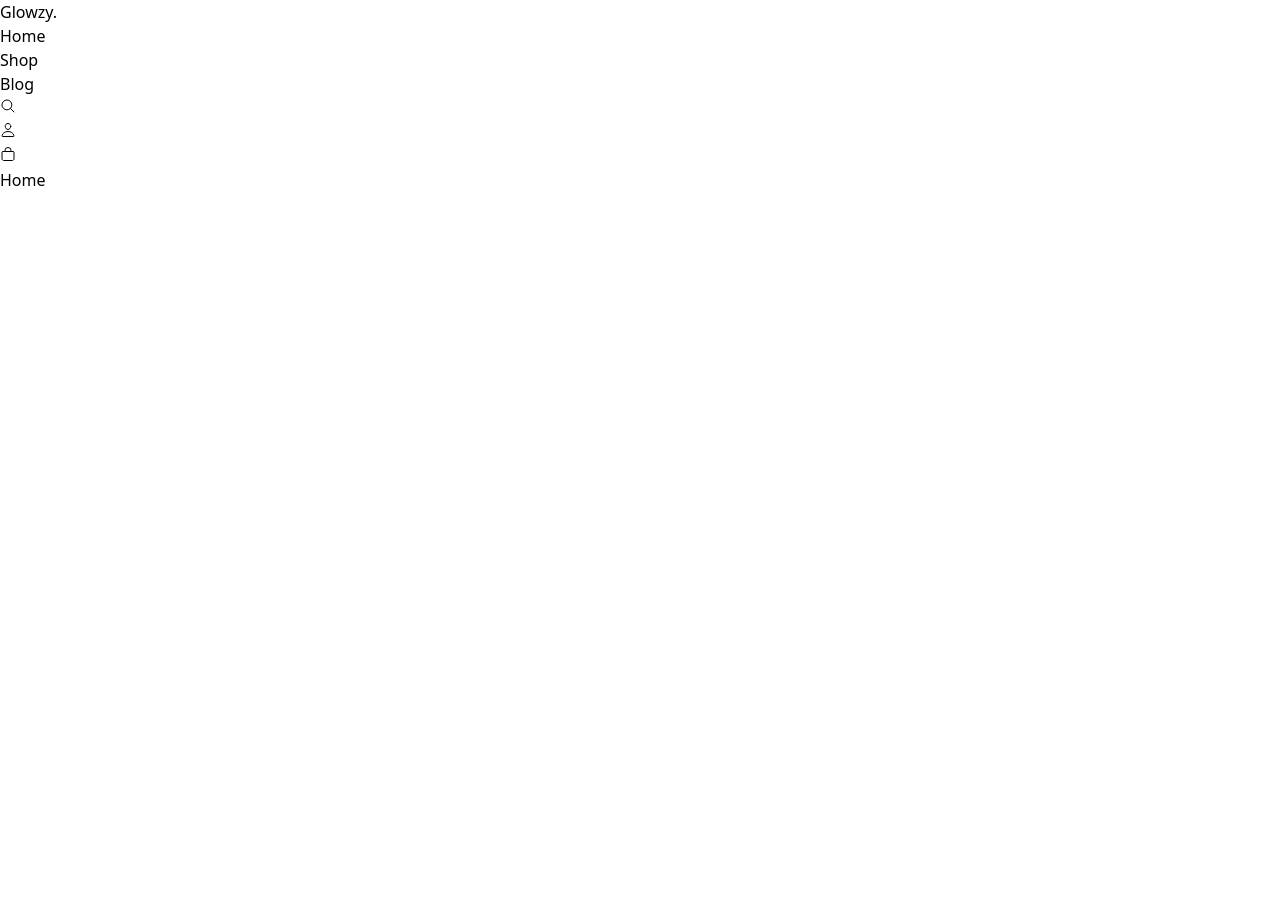
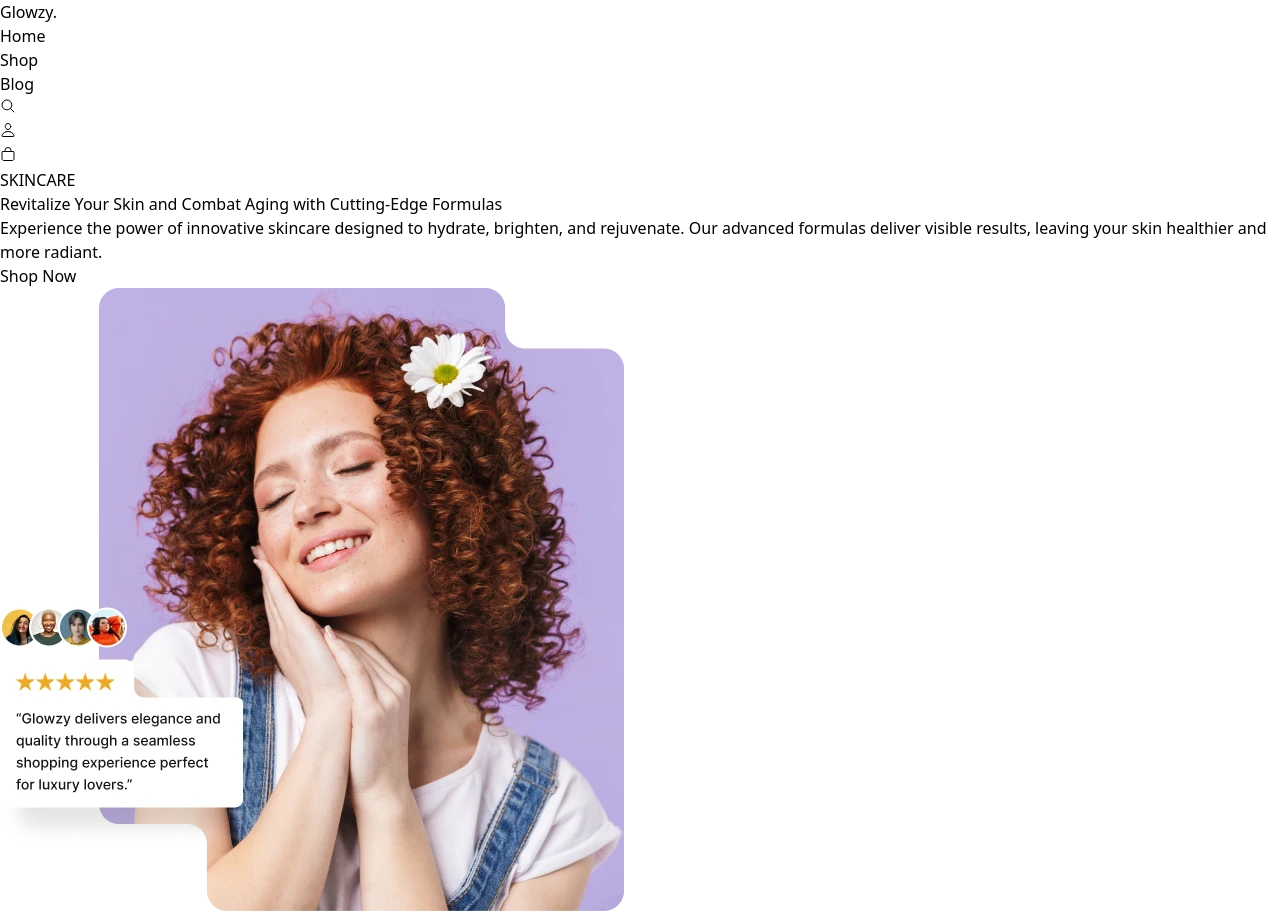
Before and after one commit to Stanislav453/ecommerce_products_app, a React (Vite) app: page / in a window 1280 px wide. Before the commit the page ends 800 px from the top, so only its background shows below. Built offline with nearby package versions, Linux system fonts and the light colour scheme.

Commit message:
Add header

```diff
--- a/src/Route/Pages/HomePage.tsx
+++ b/src/Route/Pages/HomePage.tsx
@@ -1,9 +1,10 @@
 import React from 'react'
+import { Header } from '../../Components/Header/Header'
 
 export const HomePage = () => {
   return (
     <div>
-      Home
+      <Header />
     </div>
   )
 }
```
